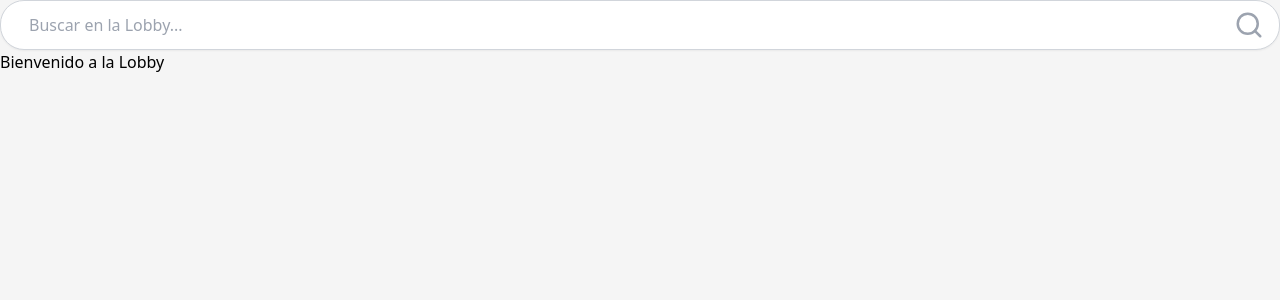
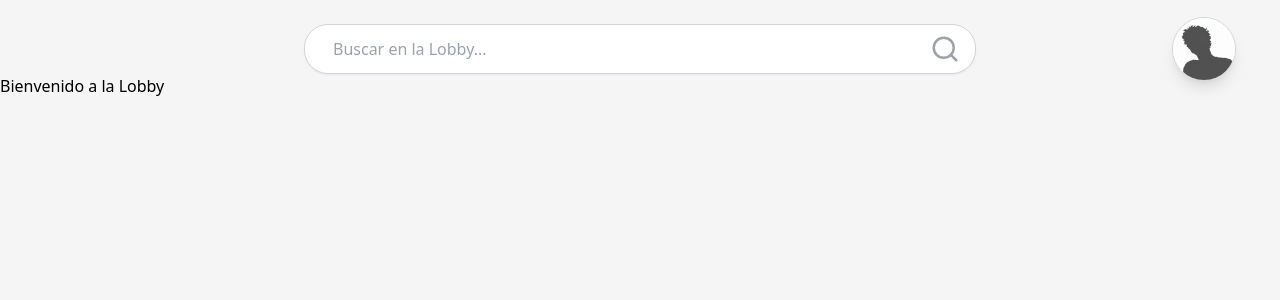
Before and after one commit to hazaelbc/SpotApp-2026, a React (Vite) app in the folder spotapp-frontend/: page /lobby in a window 1280 px wide. Shown: the top 300 px of the page. Built offline with nearby package versions, Linux system fonts and the light colour scheme; sample sign-in values are in the browser's storage.

Commit message:
implementacion foto de perfil

```diff
--- /dev/null
+++ b/spotapp-frontend/src/componentes/foto-perfil/index.jsx
@@ -0,0 +1,23 @@
+import React from "react";
+
+export const FotoPerfil = ({
+  imagen = "/foto_perfil_default.webp",
+  alt = "Foto de perfil",
+  className = "",
+  onClick
+}) => {
+  return (
+    <div
+      onClick={onClick}
+      className={`rounded-full overflow-hidden border border-gray-300 shadow-lg cursor-pointer transition-all duration-300 hover:scale-[1.02] hover:shadow-xl ${className}`}
+    >
+      <img
+        src={imagen}
+        alt={alt}
+        className="w-full h-full object-cover scale-125"
+      />
+    </div>
+  );
+};
+
+export default FotoPerfil;
--- a/spotapp-frontend/src/pantallas/lobby/index.jsx
+++ b/spotapp-frontend/src/pantallas/lobby/index.jsx
@@ -1,11 +1,17 @@
 import React from "react";
 import BarraBusqueda from "../../componentes/barra-busqueda";
+import FotoPerfil from "../../componentes/foto-perfil";
 
 export const Lobby = ({ children }) => {
   return (
     <>
-      <div>
-        <BarraBusqueda placeholder="Buscar en la Lobby..." />
+      <div className="flex flex-col sm:flex-row sm:relative sm:justify-center items-center gap-4 mt-6 px-4">
+        <div className="w-full sm:max-w-2xl order-2 sm:order-1">
+          <BarraBusqueda placeholder="Buscar en la Lobby..." />
+        </div>
+        <div className="sm:absolute sm:right-11 order-1 sm:order-2">
+          <FotoPerfil className="w-14 h-14 sm:w-16 sm:h-16"/>
+        </div>
       </div>
       <h1 style={{color: "black"}}>Bienvenido a la Lobby</h1>
     </>
```
Also changed, not shown: spotapp-frontend/public/foto_perfil_default.webp (added).
